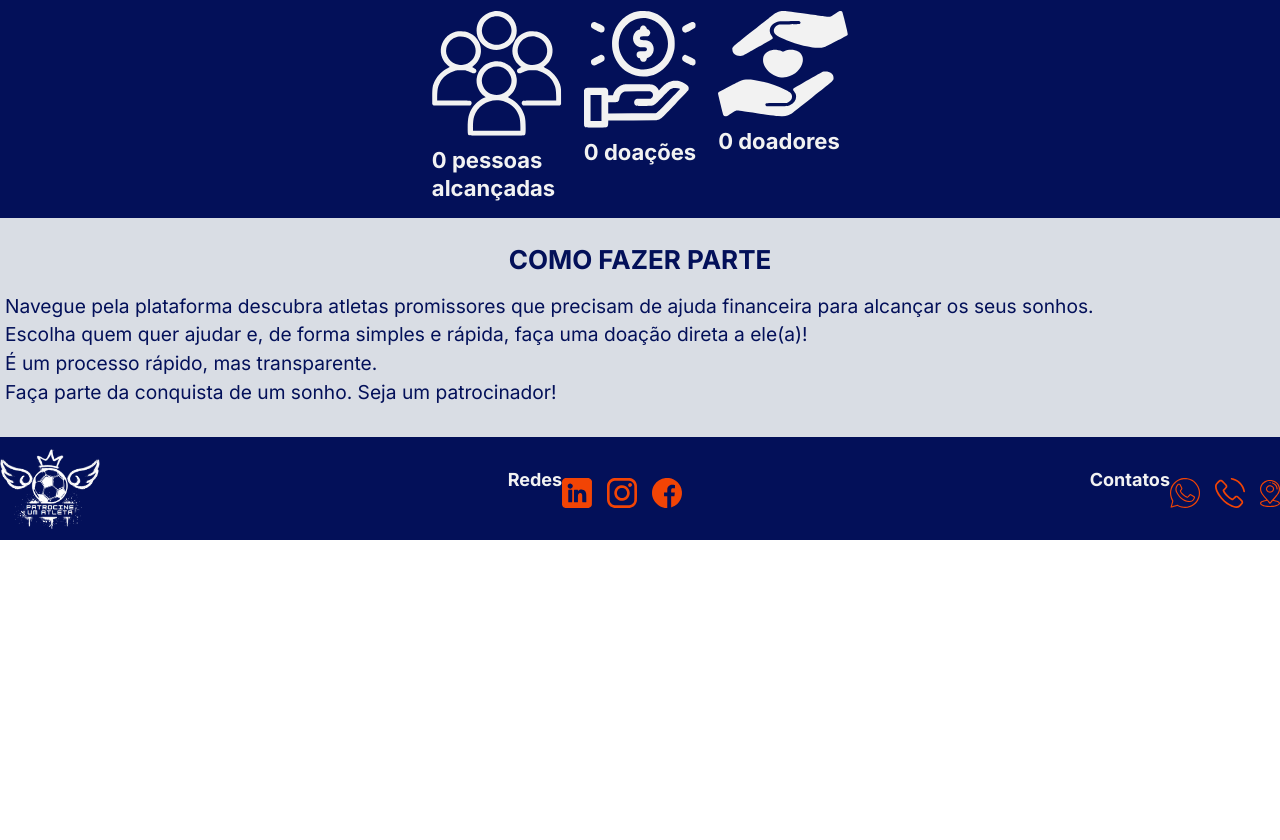
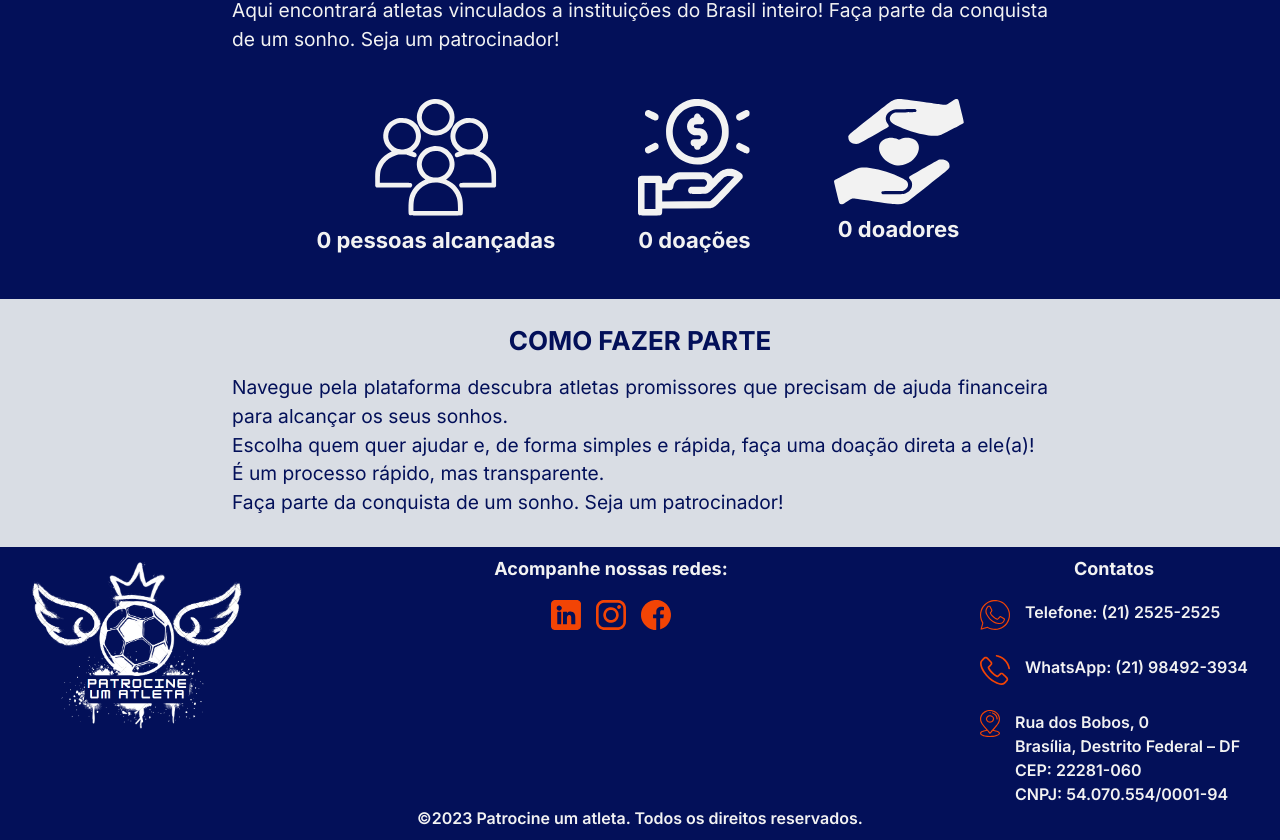
Before and after one commit to m3-grupo3-PatrocineUmAtleta/patrocine-um-atleta, a React (Vite) app: page / in a window 1280 px wide. Shown: the part 999-1839 px from the top of the page. Before the commit the page ends 1539 px from the top, so only its background shows below. Built offline with nearby package versions, Linux system fonts and the light colour scheme; no server answers.

Commit message:
feat: desktop view

```diff
--- a/src/pages/Home/index.tsx
+++ b/src/pages/Home/index.tsx
@@ -57,16 +57,16 @@ export const Home = () => {
                 Alguns de nossos atletas cadastrados
               </h2>
               <ul>
-                {allAthletes.map((athelte) => (
+                {allAthletes.map((athlete) => (
                   <AthleteCard
-                    athlete_id={athelte.id.toString()}
-                    img={athelte.imgUrl}
-                    name={athelte.name}
-                    age={athelte.age}
-                    city={athelte.city}
-                    bio={athelte.bio}
+                    athlete_id={athlete.id.toString()}
+                    img={athlete.imgUrl}
+                    name={athlete.name}
+                    age={athlete.age}
+                    city={athlete.city}
+                    bio={athlete.bio}
                     isAdmin={false}
-                    key={athelte.id}
+                    key={athlete.id}
                   />
                 ))}
               </ul>
@@ -121,9 +121,11 @@ export const Home = () => {
       </main>
       <footer>
         <StyledContainer>
+          <div>
             <img src={bgPatrocineUmAtletaLogo} alt="logo" />
             <div>
               <h3 className="title-3 gray-0">Redes</h3>
+              <h3 className="title-3 gray-0">Acompanhe nossas redes:</h3>
               <div>
                 <img src={linkedinIcon} alt="logo" />
                 <img src={instagramIcon} alt="logo" />
@@ -133,10 +135,33 @@ export const Home = () => {
             <div>
               <h3 className="title-3 gray-0">Contatos</h3>
               <div>
+                <div>
                   <img src={whatsappIcon} alt="logo" />
+                  <div className="headline-600 gray-0">
+                    Telefone: (21) 2525-2525
+                  </div>
+                </div>
+                <div>
                   <img src={phoneIcon} alt="logo" />
+                  <div className="headline-600 gray-0">
+                    WhatsApp: (21) 98492-3934
+                  </div>
+                </div>
+                <div>
                   <img src={locationIcon} alt="logo" />
+                  <div className="headline-600 gray-0">
+                    Rua dos Bobos, 0<br />
+                    Brasília, Destrito Federal – DF
+                    <br />
+                    CEP: 22281-060 <br />
+                    CNPJ: 54.070.554/0001-94
                   </div>
+                </div>
+              </div>
+            </div>
+          </div>
+          <div className="headline-600 gray-0">
+            ©2023 Patrocine um atleta. Todos os direitos reservados.
           </div>
         </StyledContainer>
       </footer>
--- a/src/pages/Home/style.ts
+++ b/src/pages/Home/style.ts
@@ -5,7 +5,7 @@ export const StyledHome = styled.div`
     background-color: var(--color-primary-100);
     position: relative;
     height: 450px;
-    overflow-x: hidden;
+    overflow: hidden;
 
     .title-home {
       display: inline-block;
@@ -34,6 +34,18 @@ export const StyledHome = styled.div`
         right: 7px;
         transform: rotateZ(7deg) scale(1.1);
       }
+
+      @media (min-width: 750px) {
+        bottom: 97px;
+        right: 223px;
+        transform: rotateZ(5.7deg) scale(1.7);
+      }
+
+      @media (min-width: 1230px) {
+        bottom: 166px;
+        right: 279px;
+        transform: rotateZ(3deg) scale(3.2);
+      }
     }
 
     a {
@@ -44,7 +56,6 @@ export const StyledHome = styled.div`
       letter-spacing: 1.5px;
       color: var(--color-secundary-100);
       position: relative;
-      z-index: 1;
       text-shadow: 2px 2px black;
     }
   }
@@ -65,7 +76,7 @@ export const StyledHome = styled.div`
         background-color: white;
         height: 344px;
         max-width: 827px;
-        min-width: 344px;
+        min-width: 300px;
 
         margin: 0 auto;
         padding: 12px;
@@ -79,6 +90,7 @@ export const StyledHome = styled.div`
         @media (min-width: 750px) {
           flex-wrap: wrap;
           height: fit-content;
+          min-height: 250px;
         }
       }
     }
@@ -92,6 +104,7 @@ export const StyledHome = styled.div`
       text-align: center;
       margin-top: 25px;
       display: inline-block;
+      width: 100%;
     }
 
     .text-body {
@@ -114,6 +127,26 @@ export const StyledHome = styled.div`
         gap: 10px;
       }
     }
+
+    @media (min-width: 750px) {
+      .text-body {
+        padding: 0 200px;
+      }
+
+      .reach-info {
+        gap: 83px;
+        padding: 30px 0;
+
+        > div {
+          max-width: 250px;
+          align-items: center;
+
+          img {
+            max-width: 130px;
+          }
+        }
+      }
+    }
   }
 
   main .sectionDonation > div:last-child {
@@ -132,6 +165,12 @@ export const StyledHome = styled.div`
       text-align: justify;
       padding: 0 5px;
     }
+
+    @media (min-width: 750px) {
+      .text-body {
+        padding: 0 200px;
+      }
+    }
   }
 
   footer {
@@ -140,9 +179,10 @@ export const StyledHome = styled.div`
     padding-bottom: 10px;
 
     > div {
+      > div:first-of-type {
         display: flex;
         justify-content: space-between;
-      align-items: center;
+        align-items: flex-start;
 
         > img {
           max-width: 100px;
@@ -162,6 +202,64 @@ export const StyledHome = styled.div`
             gap: 15px;
           }
         }
+
+        > div:first-of-type {
+          > h3:last-of-type {
+            display: none;
+          }
+          > h3:first-of-type {
+            display: block;
+          }
+        }
+
+        > div:last-of-type > div > div > .headline-600 {
+          display: none;
+        }
+
+        @media (min-width: 750px) {
+          > img {
+            max-width: 210px;
+          }
+
+          > div {
+            flex-direction: column;
+            gap: 10px;
+          }
+
+          > div:first-of-type {
+            > h3:last-of-type {
+              display: block;
+            }
+            > h3:first-of-type {
+              display: none;
+            }
+          }
+
+          > div:last-of-type > div {
+            flex-direction: column;
+            align-items: flex-start;
+            justify-content: center;
+            gap: 25px;
+          }
+
+          > div:last-of-type > div > div {
+            gap: 15px;
+          }
+
+          > div:last-of-type > div > div:last-of-type {
+            align-items: flex-start;
+          }
+
+          > div:last-of-type > div > div > .headline-600 {
+            display: block;
+          }
+        }
+      }
+
+      > div:last-of-type {
+        display: block;
+        text-align: center;
+      }
     }
   }
 `;
--- a/src/styles/Container.ts
+++ b/src/styles/Container.ts
@@ -18,7 +18,6 @@ export const StyledContainer = styled.div<iContainerProps>`
     `}
 
   @media (min-width: 750px) {
-    width: 100%;
     max-width: 1285px;
     div {
       display: flex;
--- a/src/styles/Fonts.ts
+++ b/src/styles/Fonts.ts
@@ -23,6 +23,11 @@ const Fonts = createGlobalStyle`
   }
   .headline {
     font-weight: 400;
+    font-size: 1rem;
+    line-height: 150%;
+  }
+  .headline-600 {
+    font-weight: 600;
     font-size: 1rem;
     line-height: 150%;
   }
```
Lines whose indentation alone changed are shown as unchanged.
